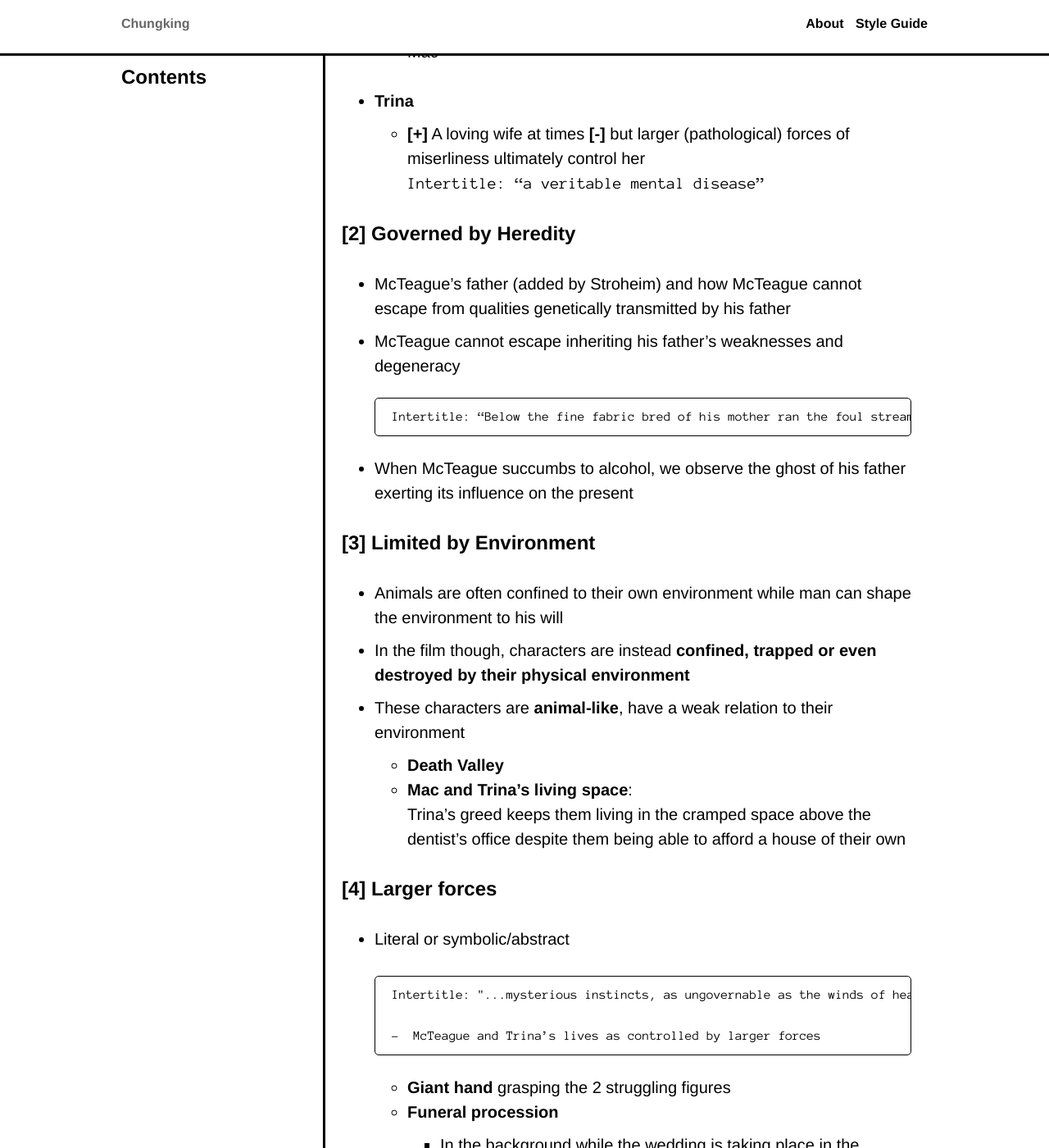
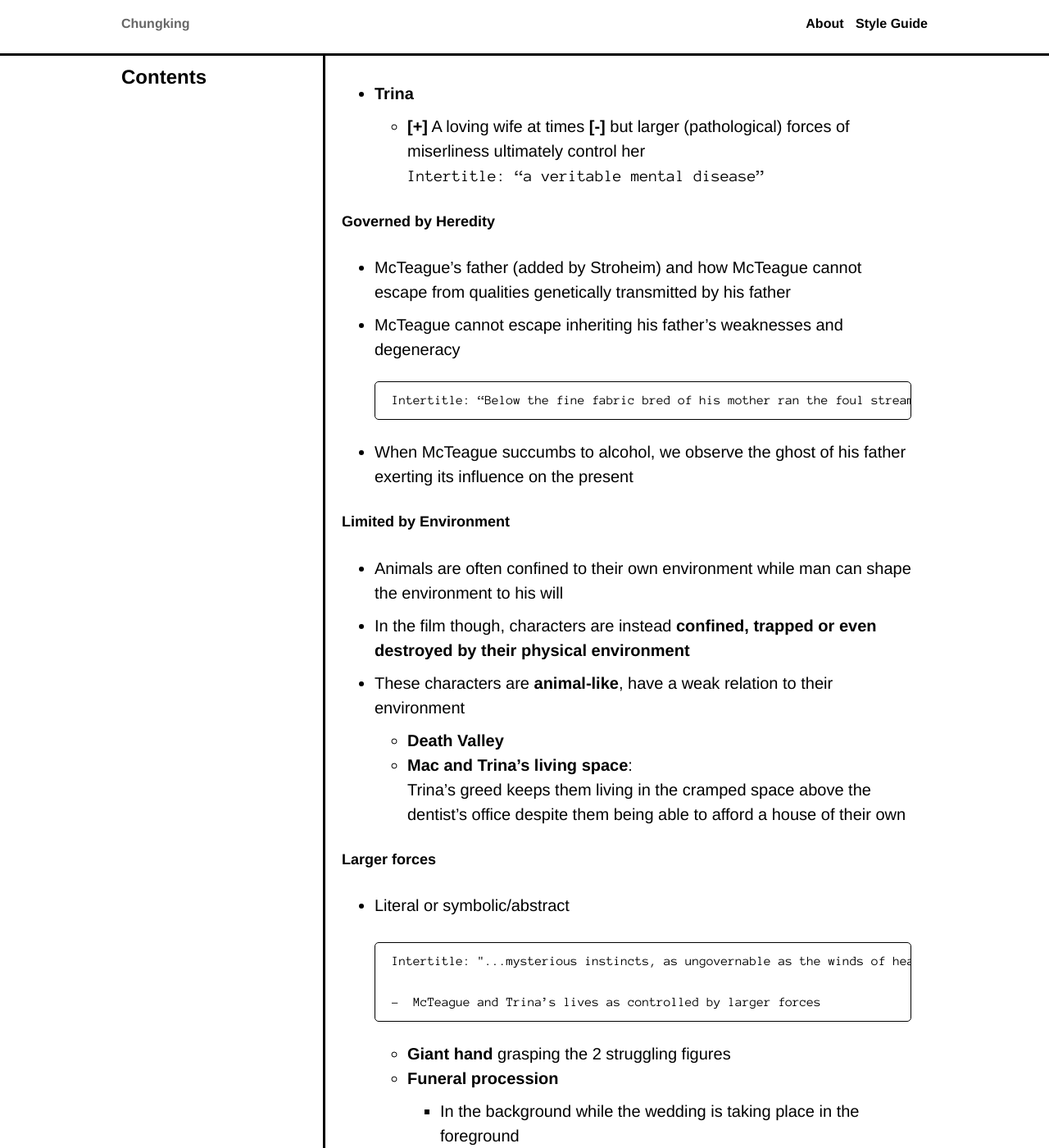
Before and after one commit to mmdlow/chungking, a Jekyll site: the page built from _posts/2019-08-21-Notes-On-Greed.md, in a window 1280 px wide and 1400 px high, scrolled down 6475 px. Shown: the whole window at 82% size. Built offline with Jekyll 4.4.1, drawn with Linux system fonts in a browser that asks for light colours; a style sheet for code colours, icons or effects is not loaded; some of the changed text lies outside the part shown.

Commit message:
Update post and readme to fix toc bug

````diff
--- a/_posts/2019-08-21-Notes-On-Greed.md
+++ b/_posts/2019-08-21-Notes-On-Greed.md
@@ -129,7 +129,7 @@ Stroheim’s film seeks not just to exemplify realism, but **the Philosophy of N
   - **[+]** A loving wife at times **[-]** but larger (pathological) forces of miserliness ultimately control her
     `Intertitle: “a veritable mental disease”`
 
-#### [2] Governed by Heredity
+##### Governed by Heredity
 
 - McTeague’s father (added by Stroheim) and how McTeague cannot escape from qualities genetically transmitted by his father
 - McTeague cannot escape inheriting his father’s weaknesses and degeneracy
@@ -138,7 +138,7 @@ Stroheim’s film seeks not just to exemplify realism, but **the Philosophy of N
   ```
 - When McTeague succumbs to alcohol, we observe the ghost of his father exerting its influence on the present
 
-#### [3] Limited by Environment
+##### Limited by Environment
 
 - Animals are often confined to their own environment while man can shape the environment to his will
 - In the film though, characters are instead **confined, trapped or even destroyed by their physical environment**
@@ -147,7 +147,7 @@ Stroheim’s film seeks not just to exemplify realism, but **the Philosophy of N
   - **Mac and Trina's living space**:
     Trina’s greed keeps them living in the cramped space above the dentist’s office despite them being able to afford a house of their own
 
-#### [4] Larger forces
+##### Larger forces
 
 - Literal or symbolic/abstract
 
````
Also changed, not shown: other parts of _posts/2019-08-21-Notes-On-Greed.md (+1 -1 lines), README.md, 1 other file.
